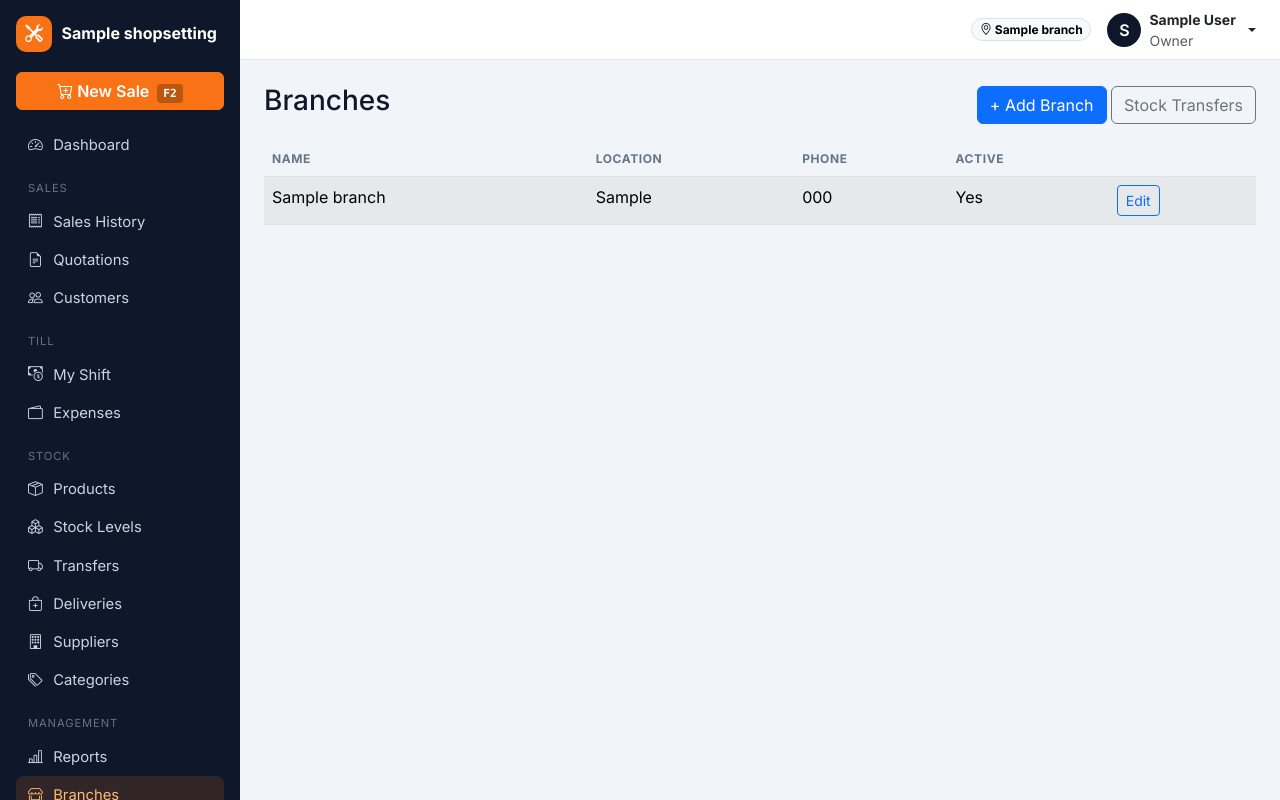
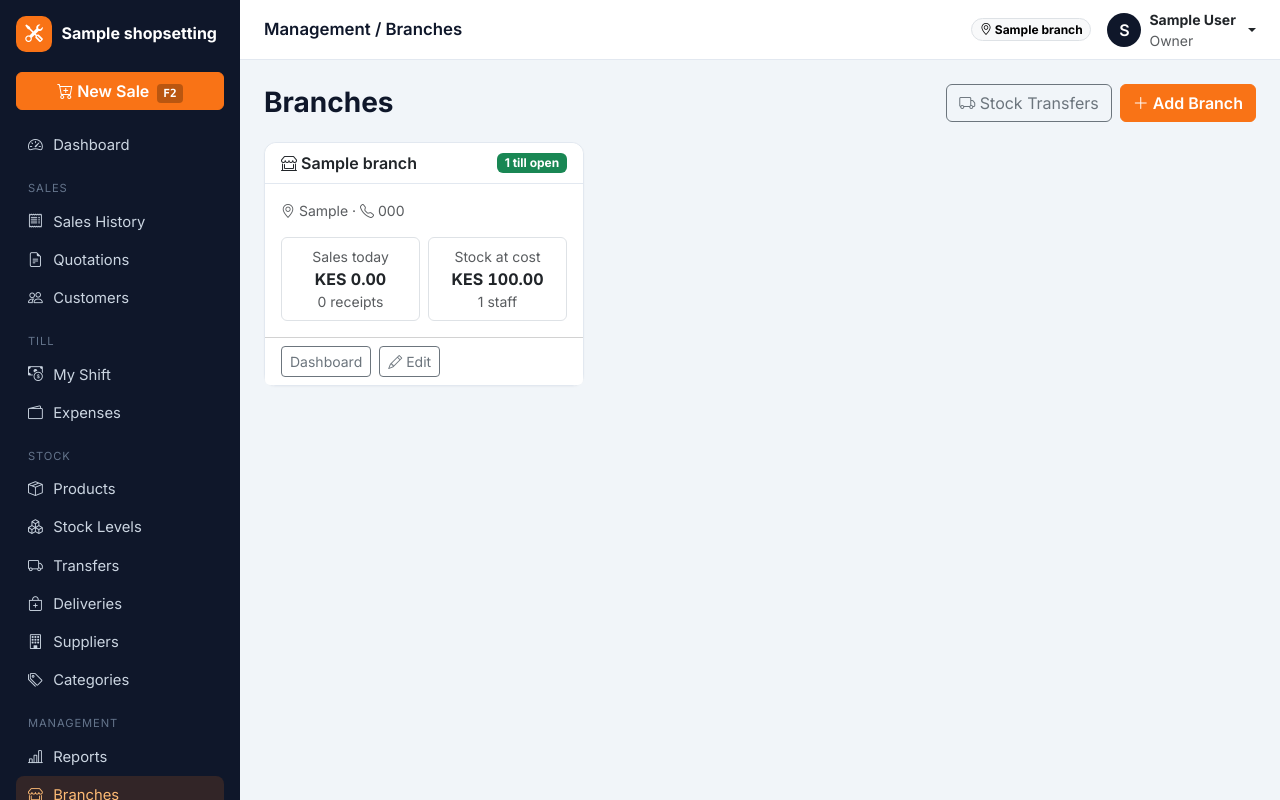
Before and after one commit to VinWonder/Point-Of-Sale-System-, a Django app: page /branches/ in a window 1280 px wide. Run offline with Django 5.2, Linux system fonts and the light colour scheme; a user stored in the database is signed in; tables that the repository leaves empty hold one stand-in row (values such as "Sample post"); some libraries are stand-ins or nearby versions.

Commit message:
Branch cards with today's sales, stock value, low stock and open tills
Co-Authored-By: Claude Opus 5.5 <noreply@anthropic.com>

```diff
--- a/branches/views.py
+++ b/branches/views.py
@@ -16,7 +16,29 @@ from .models import Branch, StockTransfer
 
 @login_required
 def branch_list(request):
-    branches = Branch.objects.all().order_by('name')
+    """Branches with today's takings, stock value and who is on duty."""
+    from decimal import Decimal
+    from django.db.models import Count, DecimalField, F, Q, Sum, Value
+    from django.db.models.functions import Coalesce
+
+    today = timezone.localdate()
+    zero = Value(Decimal('0.00'), output_field=DecimalField(max_digits=14, decimal_places=2))
+    branches = Branch.objects.annotate(
+        staff_count=Count('staff', filter=Q(staff__is_active=True), distinct=True),
+    ).order_by('-is_active', 'name')
+    stats = {}
+    for b in branches:
+        stats[b.pk] = {
+            'today': b.sale_set.filter(created_at__date=today).exclude(status='VOIDED').aggregate(
+                s=Coalesce(Sum('total'), zero), n=Count('id')),
+            'stock_value': b.stock_levels.filter(quantity__gt=0).aggregate(
+                s=Coalesce(Sum(F('quantity') * F('product__cost_price'),
+                               output_field=DecimalField(max_digits=14, decimal_places=2)), zero))['s'],
+            'low': b.stock_levels.filter(quantity__lte=F('product__reorder_level'), product__is_active=True).count(),
+            'open_tills': b.shifts.filter(status='OPEN').count(),
+        }
+    for b in branches:
+        b.stats = stats[b.pk]
     return render(request, 'branches/branch_list.html', {'branches': branches})
 
 
--- a/templates/branches/branch_list.html
+++ b/templates/branches/branch_list.html
@@ -1,22 +1,42 @@
 {% extends "base.html" %}
+{% load pos_tags %}
 {% block title %}Branches{% endblock %}
+{% block page_title %}Management / Branches{% endblock %}
 {% block content %}
-<div class="d-flex justify-content-between align-items-center mb-3">
+<div class="page-header">
     <h3>Branches</h3>
-    <div>
-        {% if user.role == 'OWNER' %}<a href="{% url 'branches:branch_create' %}" class="btn btn-primary">+ Add Branch</a>{% endif %}
-        <a href="{% url 'branches:transfer_list' %}" class="btn btn-outline-secondary">Stock Transfers</a>
+    <div class="d-flex gap-2">
+        <a href="{% url 'branches:transfer_list' %}" class="btn btn-outline-secondary"><i class="bi bi-truck"></i> Stock Transfers</a>
+        {% if user.role == 'OWNER' %}<a href="{% url 'branches:branch_create' %}" class="btn btn-accent"><i class="bi bi-plus-lg"></i> Add Branch</a>{% endif %}
     </div>
 </div>
-<table class="table table-striped">
-    <thead><tr><th>Name</th><th>Location</th><th>Phone</th><th>Active</th><th></th></tr></thead>
-    <tbody>
-        {% for b in branches %}
-        <tr>
-            <td>{{ b.name }}</td><td>{{ b.location }}</td><td>{{ b.phone_number }}</td><td>{{ b.is_active|yesno:"Yes,No" }}</td>
-            <td>{% if user.role == 'OWNER' %}<a href="{% url 'branches:branch_edit' b.id %}" class="btn btn-sm btn-outline-primary">Edit</a>{% endif %}</td>
-        </tr>
-        {% endfor %}
-    </tbody>
-</table>
+<div class="row g-3">
+    {% for b in branches %}
+    <div class="col-md-6 col-xl-4">
+        <div class="card h-100 {% if not b.is_active %}opacity-50{% endif %}">
+            <div class="card-header d-flex justify-content-between align-items-center">
+                <span><i class="bi bi-shop-window"></i> {{ b.name }}</span>
+                {% if not b.is_active %}<span class="badge bg-secondary">Closed</span>
+                {% elif b.stats.open_tills %}<span class="badge bg-success">{{ b.stats.open_tills }} till{{ b.stats.open_tills|pluralize }} open</span>{% endif %}
+            </div>
+            <div class="card-body">
+                <div class="small text-muted mb-3"><i class="bi bi-geo-alt"></i> {{ b.location|default:"—" }} · <i class="bi bi-telephone"></i> {{ b.phone_number|default:"—" }}</div>
+                <div class="row g-2 text-center">
+                    <div class="col-6"><div class="border rounded p-2"><div class="small text-muted">Sales today</div><div class="fw-bold money">{{ b.stats.today.s|money }}</div><div class="small text-muted">{{ b.stats.today.n }} receipts</div></div></div>
+                    {% if user.role != 'CASHIER' %}<div class="col-6"><div class="border rounded p-2"><div class="small text-muted">Stock at cost</div><div class="fw-bold money">{{ b.stats.stock_value|money }}</div><div class="small text-muted">{{ b.staff_count }} staff</div></div></div>{% endif %}
+                </div>
+                {% if b.stats.low %}<a href="{% url 'inventory:stock_list' %}?branch={{ b.id }}&level=low" class="d-block small text-danger mt-2"><i class="bi bi-exclamation-triangle"></i> {{ b.stats.low }} item{{ b.stats.low|pluralize }} low on stock</a>{% endif %}
+            </div>
+            {% if user.role == 'OWNER' %}
+            <div class="card-footer bg-white d-flex gap-2">
+                <a href="{% url 'dashboard:index' %}?branch={{ b.id }}" class="btn btn-sm btn-outline-secondary">Dashboard</a>
+                <a href="{% url 'branches:branch_edit' b.id %}" class="btn btn-sm btn-outline-secondary"><i class="bi bi-pencil"></i> Edit</a>
+            </div>
+            {% endif %}
+        </div>
+    </div>
+    {% empty %}
+    <div class="col-12 text-muted">No branches yet.</div>
+    {% endfor %}
+</div>
 {% endblock %}
```
Also changed, not shown: templates/branches/branch_form.html (+3 -4 lines), templates/branches/transfer_form.html (+3 -4 lines).
